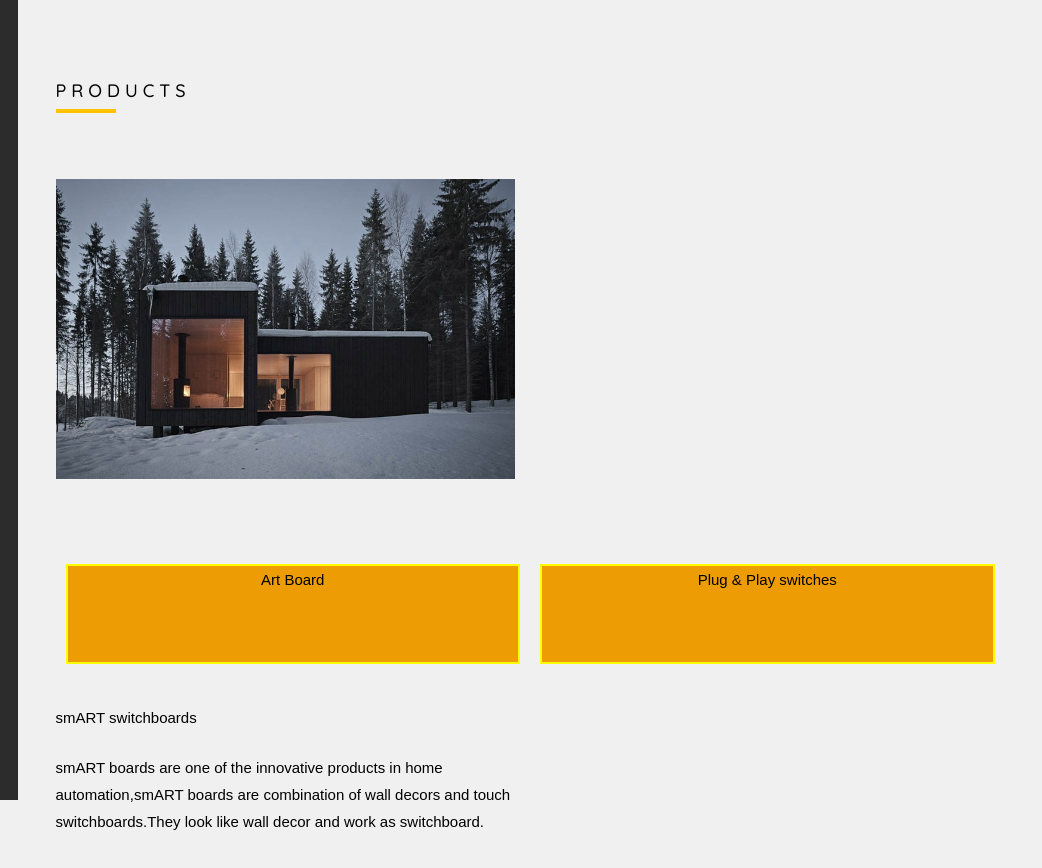
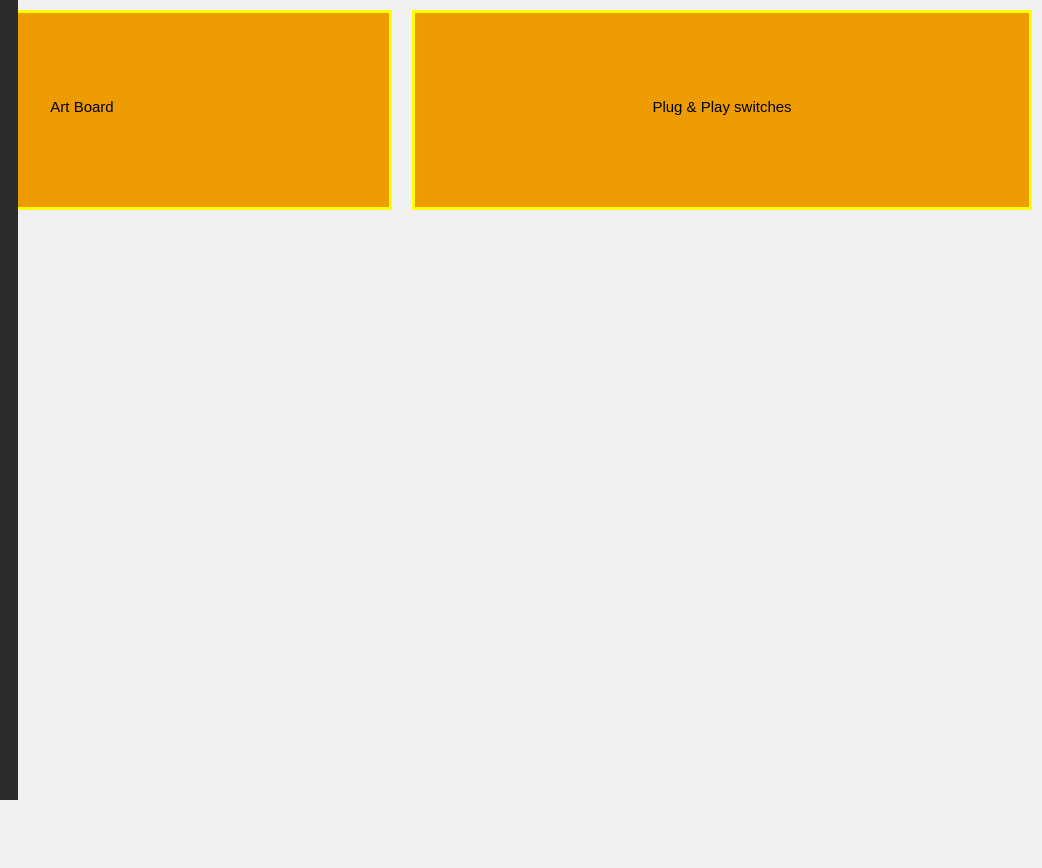
Before and after one commit to yagneshwar/ironawebsite, a plain HTML site: page work.html in a window 1280 px wide. Shown: the top 868 px of the page, 238-1280 px from the left. After the commit the page ends 800 px from the top, so only its background shows below. Drawn offline with Linux system fonts and the light colour scheme; grey boxes are pictures that could not be loaded; files whose address does not match are found by name.

Commit message:
blocks alignment

```diff
--- a/css/style.css
+++ b/css/style.css
@@ -1354,11 +1354,12 @@ body.offcanvas {
 
     .flex-child {
       flex: 1;
-      border: 2px solid yellow;
+      border: 3px solid yellow;
       background-color: rgb(238, 156, 4);
       box-sizing: border-box;
-      width: 50%;
-      height: 100px;
+      height: 200px;
+      text-align: center;
+      padding: 80px;
     }
 
     .flex-child:first-child {
--- a/work.html
+++ b/work.html
@@ -79,17 +79,17 @@ Copyright &copy;<script>document.write(new Date().getFullYear());</script> All r
 
 		</aside>
 
-		<div id="colorlib-main">
+		<!--<div id="colorlib-main">
 			<div class="colorlib-work">
 				<div class="colorlib-narrow-content">
 					<div class="row row-bottom-padded-md">
-						<div class="col-md-6">
-							<span class="heading-meta"></span>
+						<div class="col-md-6">-->
+							<!---<span class="heading-meta"></span>
 							<h2 class="colorlib-heading">PRODUCTS</h2>
 							<div class= "project" style="background-image: url(images/img-1.jpg);">
 						</div>
 					</div>
-				</div>
+				</div>--->
 						<div class="flex-container">
 							<div class="flex-child magenta">
 								<p style="text-align: center;">Art Board </p>
@@ -99,7 +99,7 @@ Copyright &copy;<script>document.write(new Date().getFullYear());</script> All r
 								<p style="text-align: center;">Plug & Play switches </p>
 							</div>
                         </div>
-			            <div class="row row-bottom-padded-md">
+			           <!-- <div class="row row-bottom-padded-md">
 						    <div class="col-md-6 animate-box" data-animate-effect="fadeInLeft">
 								<div class="desc">
 									<div class="con">
@@ -135,7 +135,7 @@ Copyright &copy;<script>document.write(new Date().getFullYear());</script> All r
 							</div>
 						</div>
 						</div>
-						</div>
+						</div> --->
 
 	<!-- jQuery -->
 	<script src="js/jquery.min.js"></script>
```
